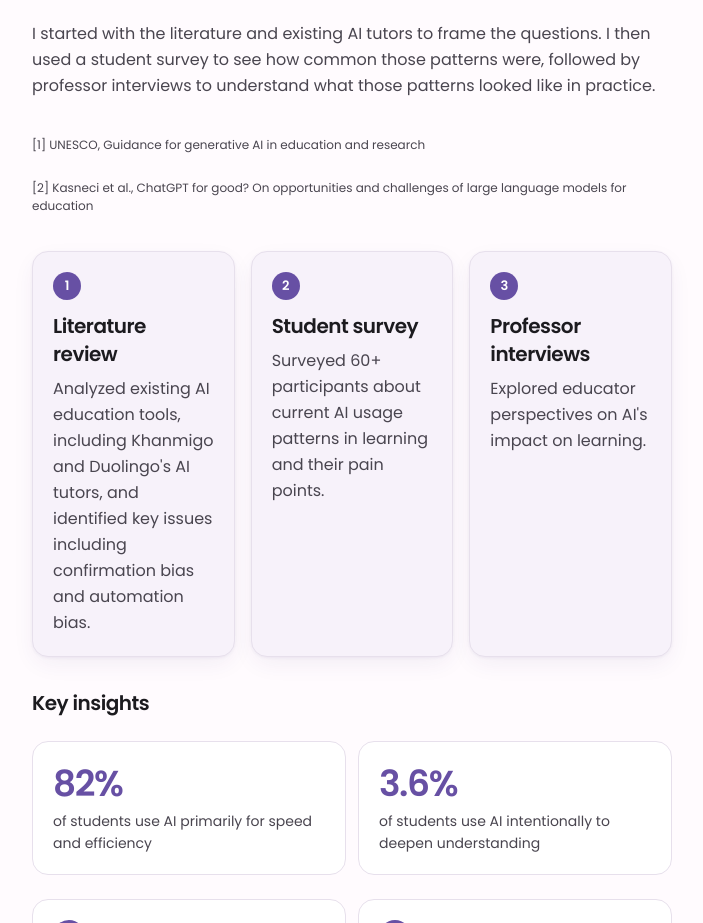
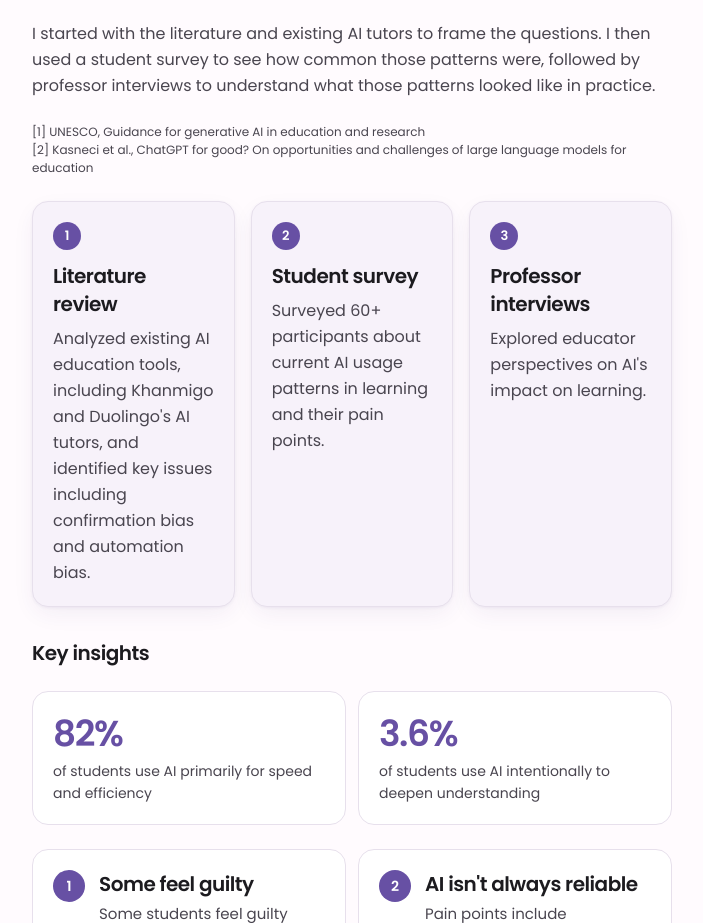
Before and after one commit to zoobiasaifullah/zoobia-s-portfolio, an Astro site: page /work/lyra in a window 1280 px wide. Shown: the part 1173-2096 px from the top of the page, without its empty margins (448-1151 px from the left). Built offline with nearby package versions, Linux system fonts and the light colour scheme; Astro itself is replaced by a stand-in of ours.

Commit message:
Remove citation link padding
Co-authored-by: Copilot <223556219+Copilot@users.noreply.github.com>

```diff
--- a/src/components/CaseBlock.astro
+++ b/src/components/CaseBlock.astro
@@ -208,7 +208,7 @@ const showDrafts = import.meta.env.DEV;
   .cb-callout { display: flex; flex-direction: column; gap: 6px; padding: 16px 20px; border-left: 4px solid var(--primary); border-radius: 8px; background: var(--section-alt); }
   .cb-callout p { color: var(--text); font-weight: 500; }
   .cb-note { align-self: flex-start; white-space: normal; }
-  .cb-citation { align-self: flex-start; font-size: 12px; line-height: 18px; font-weight: 400; color: var(--text-body); }
+  .cb-citation { align-self: flex-start; min-height: 0; padding: 0; font-size: 12px; line-height: 18px; font-weight: 400; color: var(--text-body); }
   .cb-citation + .cb-citation { margin-top: -24px; }
   .cb-citation:hover, .cb-citation:focus-visible { color: var(--text); }
 
```
